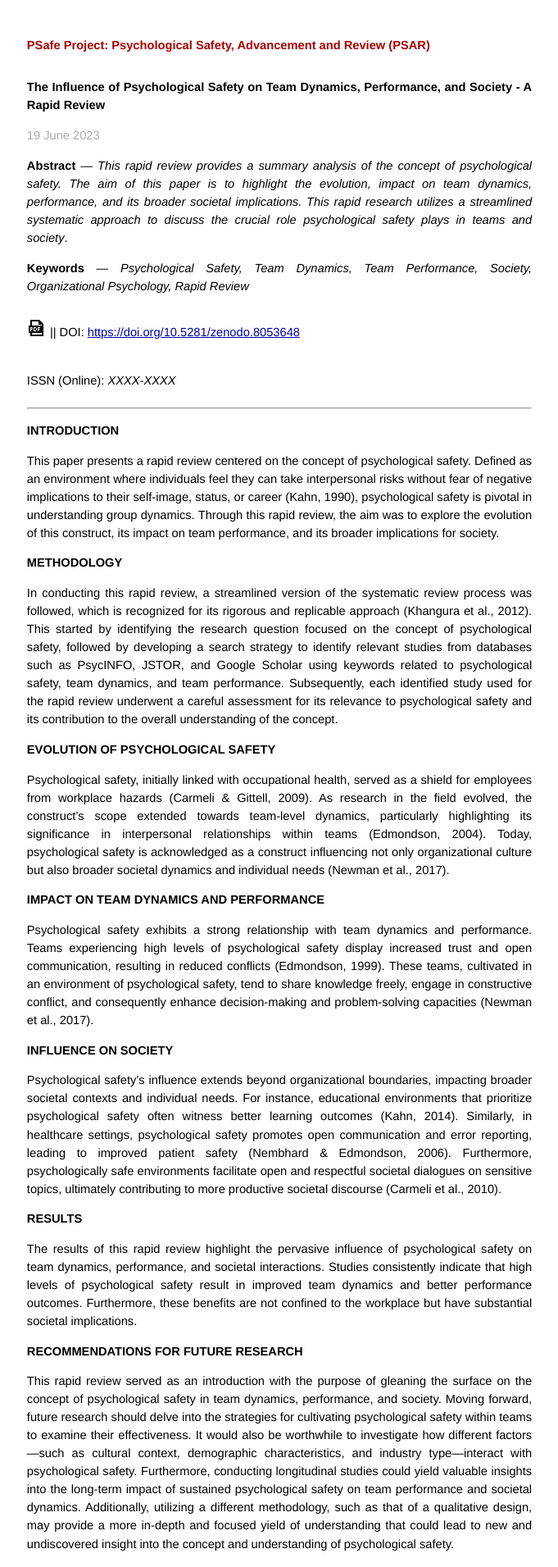
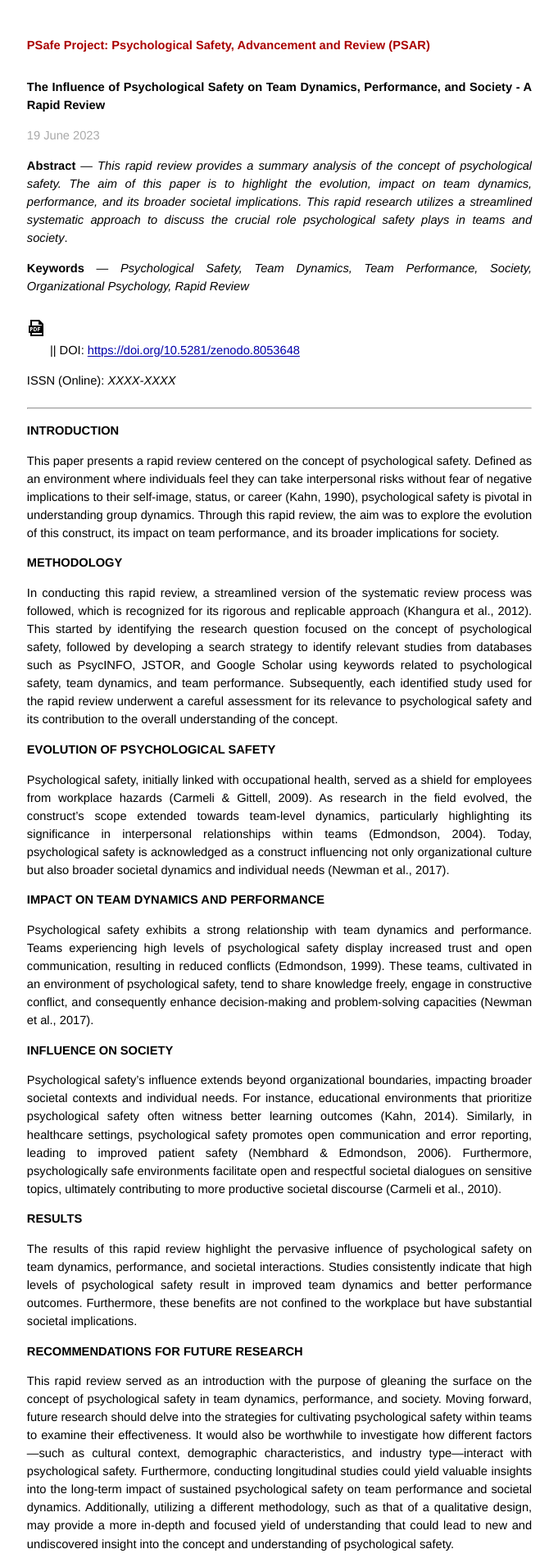
Before and after one commit to atidbit/psafe, a Jekyll site: the page built from _posts/2023-06-19-influence-of-psychological-safety-a-rapid-review.md, in a window 1280 px wide. Shown: the top 1911 px of the page at 82% size, without its empty margins (299-980 px from the left). Built offline with Jekyll 4.4.1, drawn with Linux system fonts in a browser that asks for light colours.

Commit message:
Update 2023-06-19-influence-of-psychological-safety-a-rapid-review.md

```diff
--- a/_posts/2023-06-19-influence-of-psychological-safety-a-rapid-review.md
+++ b/_posts/2023-06-19-influence-of-psychological-safety-a-rapid-review.md
@@ -17,7 +17,7 @@
 **Keywords** — _Psychological Safety, Team Dynamics, Team Performance, Society,
 Organizational Psychology, Rapid Review_
 
-<a href="https://zenodo.org/record/8053648/files/Influence_of_Psychological_Safety_A_Rapid_Review.pdf?download=1" target="_blank"><img src="/images/pdf-icon.png" style="vertical-align:middle; display:inline;"></a> ||
+<a href="https://zenodo.org/record/8053648/files/Influence_of_Psychological_Safety_A_Rapid_Review.pdf?download=1" target="_blank"><img src="/images/pdf-icon.png" style="vertical-align:bottom; display:inline;"></a> ||
 DOI: <a href="https://doi.org/10.5281/zenodo.8053648" target="_blank">https://doi.org/10.5281/zenodo.8053648</a>
 
 ISSN (Online): _XXXX-XXXX_
```
